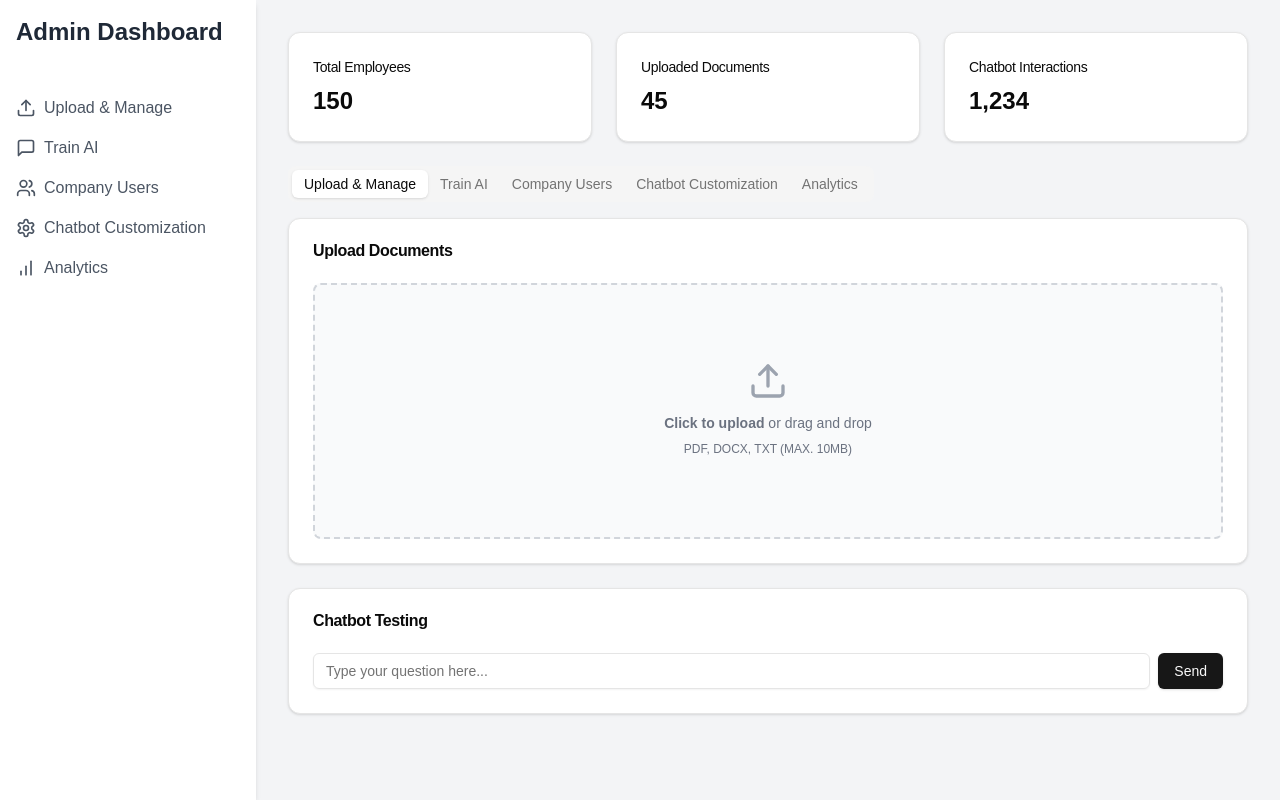
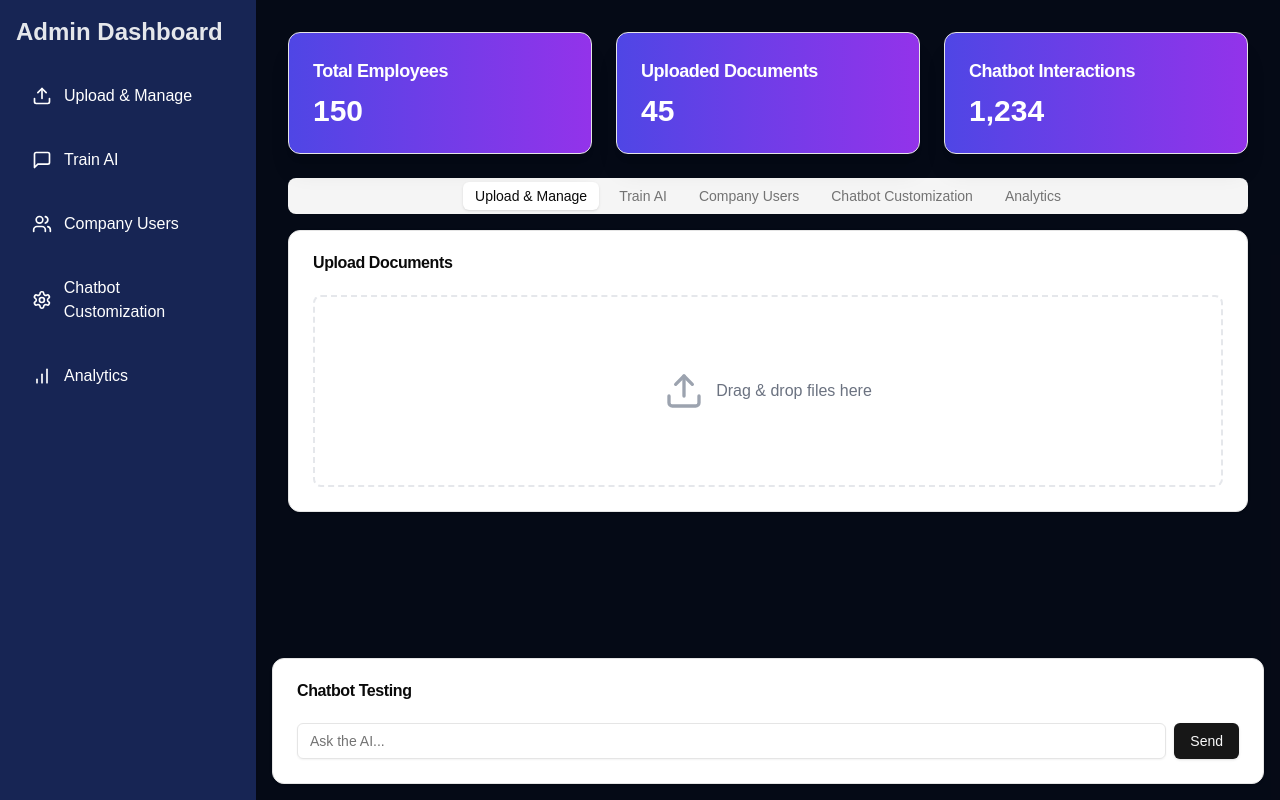
Before and after one commit to ShawneilRodrigues/TheNotoriusBug_LOC7, a Next.js app in the folder frontend/: page /admin/dashboard in a window 1280 px wide. Built offline with nearby package versions, Linux system fonts and the light colour scheme.

Commit message:
updated dashboard

```diff
--- a/frontend/src/app/admin/dashboard/page.tsx
+++ b/frontend/src/app/admin/dashboard/page.tsx
@@ -2,6 +2,7 @@
 
 import { useState } from "react"
 import Link from "next/link"
+import { motion } from "framer-motion"
 import { Button } from "@/components/ui/button"
 import { Card, CardContent, CardHeader, CardTitle } from "@/components/ui/card"
 import { Input } from "@/components/ui/input"
@@ -13,136 +14,127 @@ export default function AdminDashboard() {
 
   const handleChatSubmit = (e: React.FormEvent) => {
     e.preventDefault()
-    // Here you would typically call your API to get AI response
     console.log("Chat input:", chatInput)
     setChatInput("")
   }
 
   return (
-    <div className="flex h-screen bg-gray-100">
-      {/* Sidebar */}
-      <aside className="w-64 bg-white shadow-md">
-        <div className="p-4">
-          <h2 className="text-2xl font-bold text-gray-800">Admin Dashboard</h2>
-        </div>
-        <nav className="mt-6">
-          {[
-            { icon: Upload, label: "Upload & Manage", href: "#upload" },
+    <div className="flex h-screen bg-gray-900 text-white">
+      <motion.aside
+        initial={{ x: -250 }}
+        animate={{ x: 0 }}
+        transition={{ duration: 0.5 }}
+        className="w-1/5 bg-blue-950 shadow-lg p-4"
+      >
+        <h2 className="text-2xl font-bold text-gray-200">Admin Dashboard</h2>
+        <nav className="mt-6 flex flex-col gap-4">
+          {[{ icon: Upload, label: "Upload & Manage", href: "#upload" },
             { icon: MessageSquare, label: "Train AI", href: "#train" },
             { icon: Users, label: "Company Users", href: "#users" },
             { icon: Settings, label: "Chatbot Customization", href: "#customize" },
             { icon: BarChart, label: "Analytics", href: "#analytics" },
           ].map((item, index) => (
-            <Link key={index} href={item.href} className="flex items-center px-4 py-2 text-gray-600 hover:bg-gray-100">
-              <item.icon className="h-5 w-5 mr-2" />
+            <Link key={index} href={item.href} className="flex items-center px-4 py-3 rounded-lg transition-all hover:bg-white hover:text-blue-900">
+              <item.icon className="h-5 w-5 mr-3" />
               {item.label}
             </Link>
           ))}
         </nav>
-      </aside>
-
-      {/* Main content */}
-      <main className="flex-1 p-8">
+      </motion.aside>
+      <motion.main
+        initial={{ opacity: 0 }}
+        animate={{ opacity: 1 }}
+        transition={{ duration: 0.8 }}
+        className="flex-1 bg-gray-950/80 p-8 relative"
+      >
         <div className="grid grid-cols-1 md:grid-cols-3 gap-6 mb-6">
-          {[
-            { title: "Total Employees", value: "150" },
+          {[{ title: "Total Employees", value: "150" },
             { title: "Uploaded Documents", value: "45" },
             { title: "Chatbot Interactions", value: "1,234" },
           ].map((stat, index) => (
-            <Card key={index}>
-              <CardHeader className="flex flex-row items-center justify-between space-y-0 pb-2">
-                <CardTitle className="text-sm font-medium">{stat.title}</CardTitle>
+            <motion.div key={index} whileHover={{ scale: 1.05 }}>
+              <Card className="bg-gradient-to-r from-indigo-600 to-purple-600 shadow-xl text-white">
+                <CardHeader className="pb-2">
+                  <CardTitle className="text-lg">{stat.title}</CardTitle>
                 </CardHeader>
                 <CardContent>
-                <div className="text-2xl font-bold">{stat.value}</div>
+                  <div className="text-3xl font-bold">{stat.value}</div>
                 </CardContent>
               </Card>
+            </motion.div>
           ))}
         </div>
-
         <Tabs defaultValue="upload" className="space-y-4">
-          <TabsList>
+          <TabsList className="flex gap-2">
             <TabsTrigger value="upload">Upload & Manage</TabsTrigger>
             <TabsTrigger value="train">Train AI</TabsTrigger>
             <TabsTrigger value="users">Company Users</TabsTrigger>
             <TabsTrigger value="customize">Chatbot Customization</TabsTrigger>
             <TabsTrigger value="analytics">Analytics</TabsTrigger>
           </TabsList>
-          <TabsContent value="upload" className="space-y-4">
+          <TabsContent value="upload" >
             <Card>
               <CardHeader>
                 <CardTitle>Upload Documents</CardTitle>
               </CardHeader>
               <CardContent>
-                <div className="flex items-center justify-center w-full">
-                  <label
-                    htmlFor="dropzone-file"
-                    className="flex flex-col items-center justify-center w-full h-64 border-2 border-gray-300 border-dashed rounded-lg cursor-pointer bg-gray-50 hover:bg-gray-100"
-                  >
-                    <div className="flex flex-col items-center justify-center pt-5 pb-6">
-                      <Upload className="w-10 h-10 mb-3 text-gray-400" />
-                      <p className="mb-2 text-sm text-gray-500">
-                        <span className="font-semibold">Click to upload</span> or drag and drop
-                      </p>
-                      <p className="text-xs text-gray-500">PDF, DOCX, TXT (MAX. 10MB)</p>
-                    </div>
-                    <input id="dropzone-file" type="file" className="hidden" />
-                  </label>
+                <div className="flex items-center justify-center h-48 border-2 border-dashed rounded-lg cursor-pointer hover:bg-gray-800">
+                  <Upload className="w-10 h-10 text-gray-400" />
+                  <p className="text-gray-500 ml-3">Drag & drop files here</p>
                 </div>
               </CardContent>
             </Card>
           </TabsContent>
-          <TabsContent value="train" className="space-y-4">
+          <TabsContent value="train">
             <Card>
               <CardHeader>
                 <CardTitle>Train AI</CardTitle>
               </CardHeader>
               <CardContent>
-                <p>AI training options and controls will be displayed here.</p>
+                <p>Train your AI model using uploaded data.</p>
               </CardContent>
             </Card>
           </TabsContent>
-          <TabsContent value="users" className="space-y-4">
+          <TabsContent value="users">
             <Card>
               <CardHeader>
                 <CardTitle>Company Users</CardTitle>
               </CardHeader>
               <CardContent>
-                <p>A table listing employees and their roles will be displayed here.</p>
+                <p>Manage your company's users here.</p>
               </CardContent>
             </Card>
           </TabsContent>
-          <TabsContent value="customize" className="space-y-4">
+          <TabsContent value="customize">
             <Card>
               <CardHeader>
                 <CardTitle>Chatbot Customization</CardTitle>
               </CardHeader>
               <CardContent>
-                <p>Chatbot customization options will be displayed here.</p>
+                <p>Customize chatbot responses and behavior.</p>
               </CardContent>
             </Card>
           </TabsContent>
-          <TabsContent value="analytics" className="space-y-4">
+          <TabsContent value="analytics">
             <Card>
               <CardHeader>
                 <CardTitle>Analytics</CardTitle>
               </CardHeader>
               <CardContent>
-                <p>Chatbot usage analytics and insights will be displayed here.</p>
+                <p>View analytics related to AI interactions.</p>
               </CardContent>
             </Card>
           </TabsContent>
         </Tabs>
-
-        {/* Chatbot testing area */}
-        <Card className="mt-6">
+        <motion.div initial={{ y: 50, opacity: 0 }} animate={{ y: 0, opacity: 1 }} transition={{ duration: 0.7 }} className="absolute bottom-0 left-0 w-full p-4">
+          <Card>
             <CardHeader>
               <CardTitle>Chatbot Testing</CardTitle>
             </CardHeader>
             <CardContent>
               <form onSubmit={handleChatSubmit} className="flex space-x-2">
                 <Input
-                placeholder="Type your question here..."
+                  placeholder="Ask the AI..."
                   value={chatInput}
                   onChange={(e) => setChatInput(e.target.value)}
                   className="flex-1"
@@ -151,7 +143,8 @@ export default function AdminDashboard() {
               </form>
             </CardContent>
           </Card>
-      </main>
+        </motion.div>
+      </motion.main>
     </div>
   )
 }
```
Also changed, not shown: frontend/src/app/employee/chat/page.tsx (line endings or trailing spaces). Lines whose indentation alone changed are shown as unchanged.
